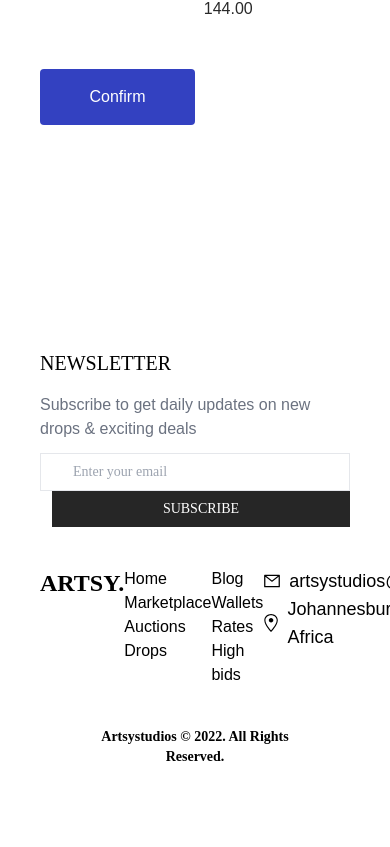
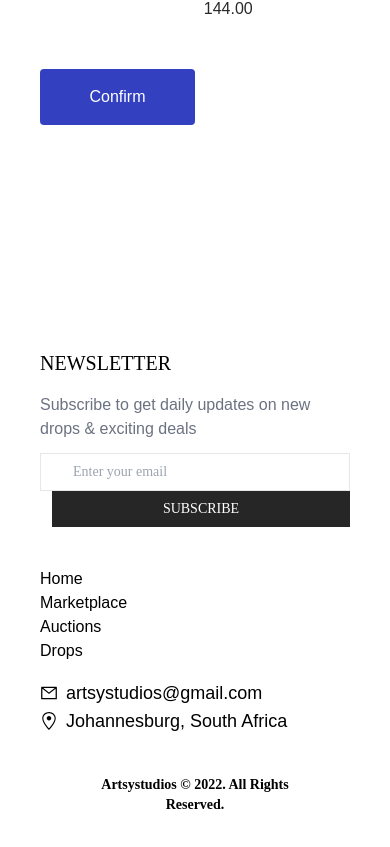
Before and after one commit to CMadiope/artsy, a Next.js app: page /cart/payment_details in a window 390 px wide. Shown: the part 1964-2811 px from the top of the page. Built offline with nearby package versions, Linux system fonts and the light colour scheme; a web font is replaced by a local one.

Commit message:
fix:footer mobile response

```diff
--- a/components/Footer.js
+++ b/components/Footer.js
@@ -2,10 +2,14 @@ import React from "react";
 import Link from "next/link";
 import { AiOutlineMail } from "react-icons/ai";
 import { GoLocation } from "react-icons/go";
+import { useRouter } from "next/router";
 
 const Footer = () => {
+
+  const router = useRouter()
+//
   return (
-    <footer className='pt-56 '>
+    <footer className={router.pathname == '/confirm'? 'hidden': 'pt-56'}>
       <div className=' sm:text-center sm:pt-10 sm:border sm:pb-10 '>
         <h1 className='font-baskervville text-xl md:text-2xl self-center lg:text-4xl max-sm:text-left pb-4'>NEWSLETTER</h1>
         <p className='lg:text-lg text-gray-500'>
@@ -23,8 +27,8 @@ const Footer = () => {
         </div>
       </div>
       <div className='pt-10 mb-20'>
-        <div className='flex justify-between'>
-          <div>
+        <div className='flex max-sm:flex-col max-sm:gap-4 justify-between'>
+          <div className="max-sm:hidden">
             <Link href='/'>
               <h1 className='text-2xl font-bold font-stix_two lg:text-4xl'>
                 ARTSY.
@@ -39,7 +43,7 @@ const Footer = () => {
               <Link href='/drop'>Drops</Link>
             </ul>
           </div>
-          <div>
+          <div className="max-sm:hidden">
             <ul className='flex flex-col lg:text-lg'>
               <Link href='#'>Blog</Link>
               <Link href='#'>Wallets</Link>
```
